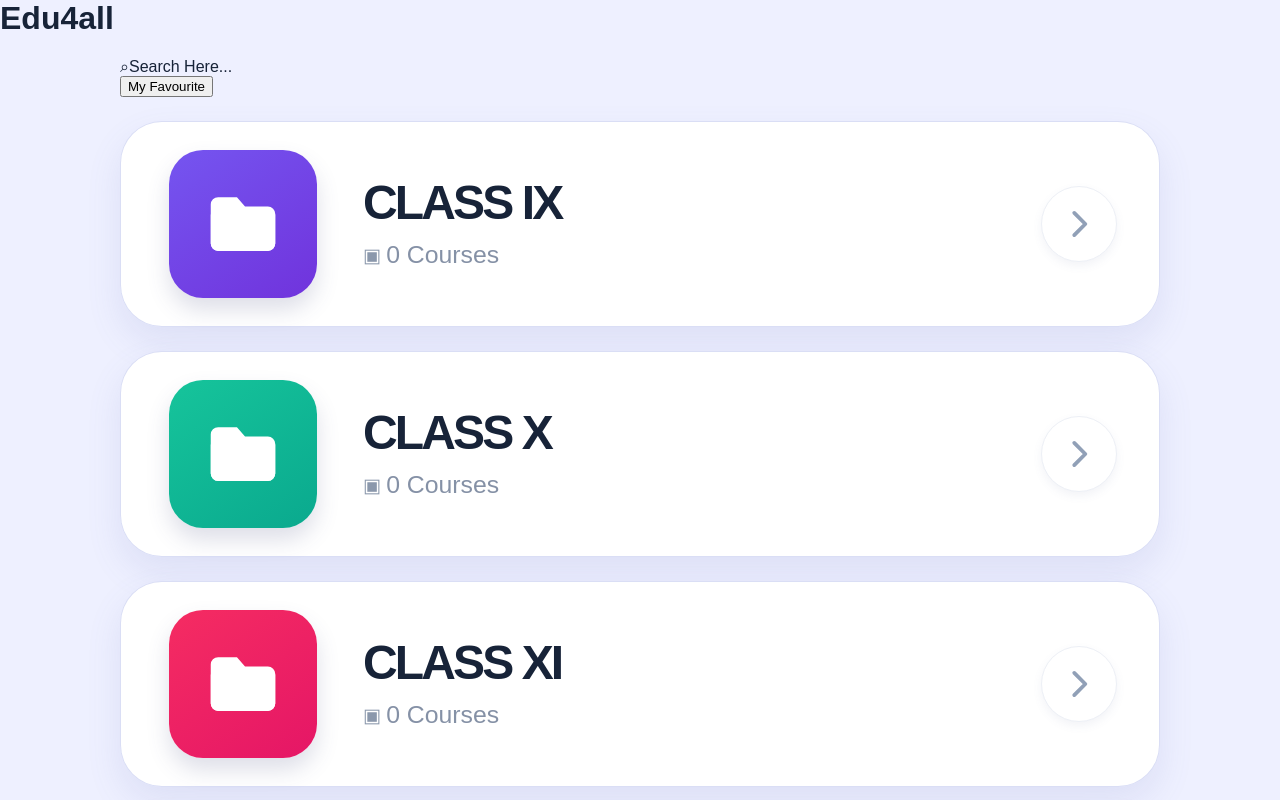
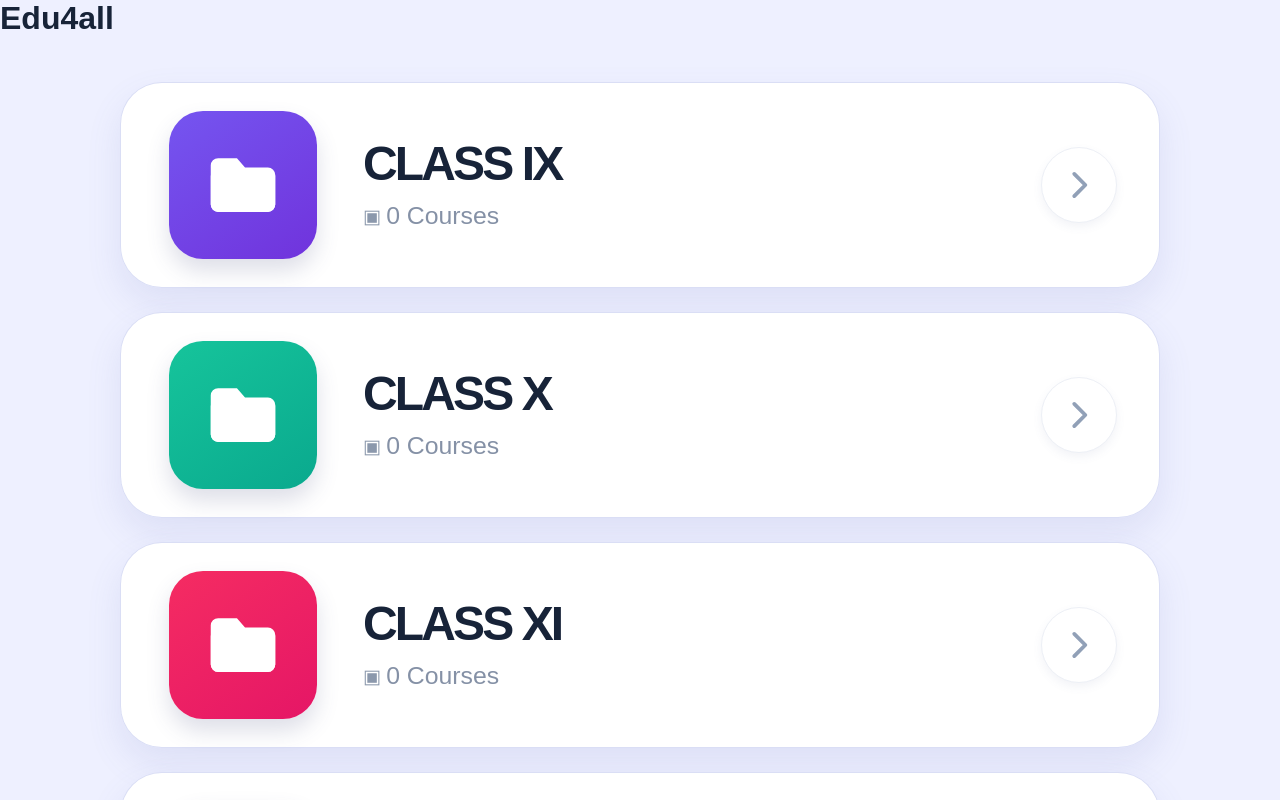
Before and after one commit to kumarhariomrai/edu4all, a Next.js app: page / in a window 1280 px wide. Shown: the top 800 px of the page. Built offline with nearby package versions, Linux system fonts and the light colour scheme.

Commit message:
Remove search and favourites controls from homepage

```diff
--- a/app/page.tsx
+++ b/app/page.tsx
@@ -42,24 +42,21 @@ export default async function HomePage() {
         </div>
       </header>
 
-      <section className="class-toolbar">
-        <div className="container toolbar-row">
-          <div className="search-box">
-            <span className="search-icon">⌕</span>
-            <span>Search Here...</span>
-          </div>
-          <button className="favourite-btn">My Favourite</button>
-        </div>
-      </section>
-
       <section id="classes" className="class-section">
         <div className="container class-list">
           {classGroups.map(({ className, videos: classVideos }, index) => (
-            <Link href={`/class/${encodeURIComponent(className)}`} className={`class-card ${CLASS_COLORS[index]}`} key={className}>
+            <Link
+              href={`/class/${encodeURIComponent(className)}`}
+              className={`class-card ${CLASS_COLORS[index]}`}
+              key={className}
+            >
               <div className="class-folder"><FolderIcon /></div>
               <div className="class-card-content">
                 <h3>{className}</h3>
-                <p><span className="book-icon" aria-hidden="true">▣</span>{classVideos.length} {classVideos.length === 1 ? 'Course' : 'Courses'}</p>
+                <p>
+                  <span className="book-icon" aria-hidden="true">▣</span>
+                  {classVideos.length} {classVideos.length === 1 ? 'Course' : 'Courses'}
+                </p>
               </div>
               <span className="class-arrow"><ArrowIcon /></span>
             </Link>
```
